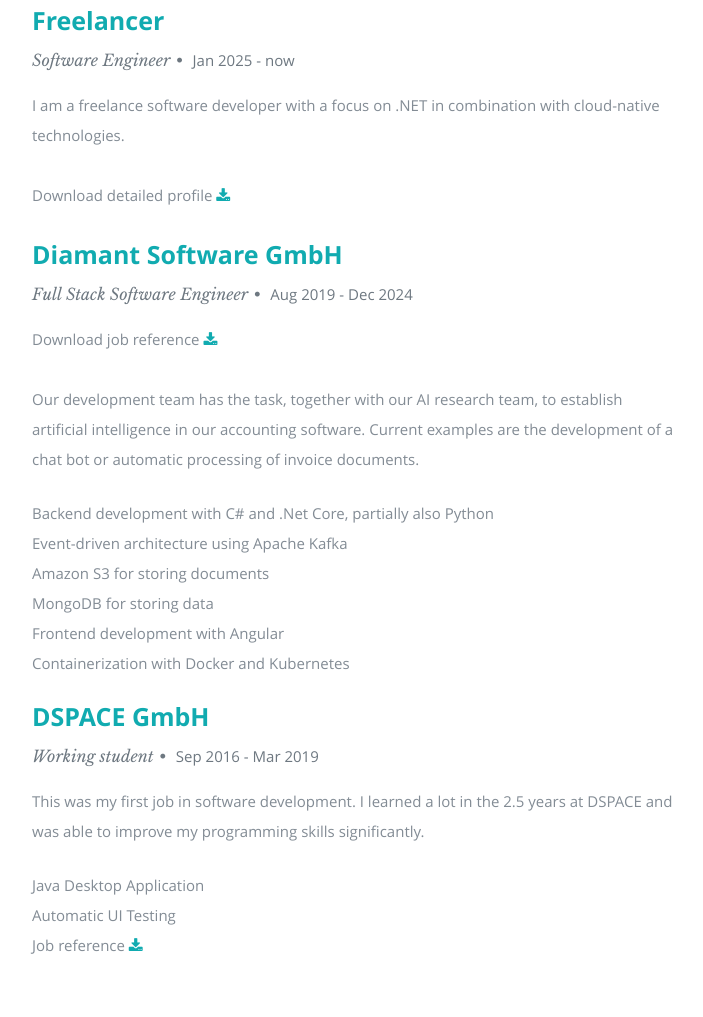
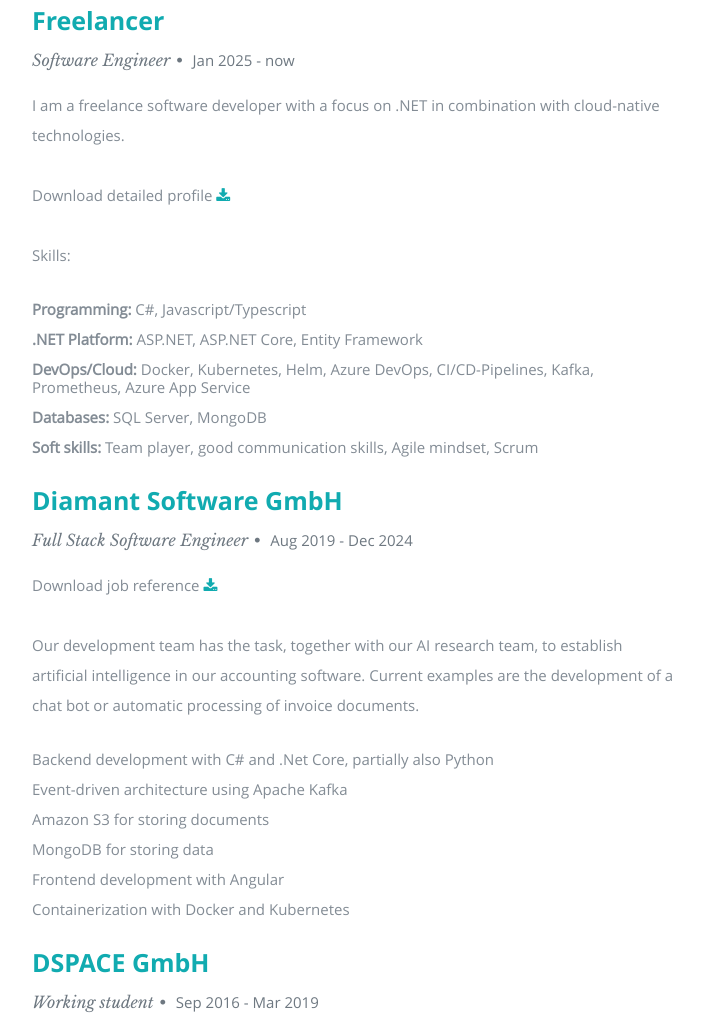
Before and after one commit to ph1l1pF/personal-website, a plain HTML site: page src/index.html in a window 1280 px wide. Shown: the part 1400-2417 px from the top of the page, without its empty margins (373-1076 px from the left). Drawn offline with nearby package versions, Linux system fonts and the light colour scheme.

Commit message:
added skills

```diff
--- a/src/index.html
+++ b/src/index.html
@@ -55,7 +55,7 @@
       <div class="row banner">
          <div class="banner-text">
             <h1 class="responsive-headline">Philip Frerk</h1>
-            <h3>I'm a Software Engineer. <a class="smoothscroll" href="#about">Scroll down</a>
+            <h3>I'm a Freelance Software Engineer. <a class="smoothscroll" href="#about">Scroll down</a>
             to find out more.</h3>
             <hr />
             <ul class="social">
@@ -108,12 +108,6 @@
 
                </div>
 
-               <!-- <div class="columns download">
-                  <p>
-                     <a href="#" class="button"><i class="fa fa-download"></i>Download Resume</a>
-                  </p>
-               </div> -->
-
             </div> <!-- end row -->
 
          </div> <!-- end .main-col -->
@@ -148,6 +142,27 @@
                   <p>
                   <p>
                      Download detailed profile <a href="assets/Profil_Philip_Frerk.pdf" target="_blank"><i class="fa fa-download"></i> </a>
+                  </p>
+                  <p>
+
+                  Skills:
+                  <ul>
+                     <li>
+                        <span style="font-weight: bold;">Programming:</span> C#, Javascript/Typescript
+                     </li>
+                     <li>
+                        <span style="font-weight: bold;">.NET Platform:</span> ASP.NET, ASP.NET Core, Entity Framework
+                     </li>
+                     <li>
+                        <span style="font-weight: bold;">DevOps/Cloud:</span> Docker, Kubernetes, Helm, Azure DevOps, CI/CD-Pipelines, Kafka, Prometheus, Azure App Service
+                     </li>
+                     <li>
+                        <span style="font-weight: bold;">Databases:</span> SQL Server, MongoDB
+                     </li>
+                     <li>
+                        <span style="font-weight: bold;">Soft skills:</span> Team player, good communication skills, Agile mindset, Scrum
+                     </li>
+                  </ul>
                   </p>
                </div>
             </div>
@@ -253,7 +268,7 @@
 
             <div class="ten columns">
 
-                  <p class="lead">Feel free to contact me! I am always open to talk about exciting and interesting topics.
+                  <p class="lead">Feel free to contact me! I am always open to new interesting projects and challenges.
                   </p>
 
             </div>
```
